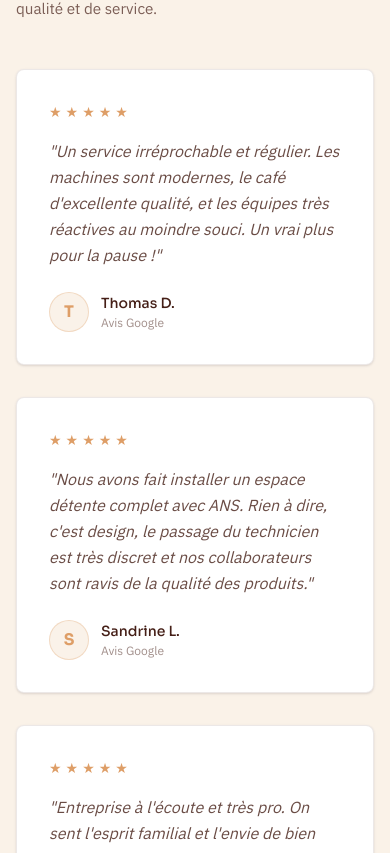
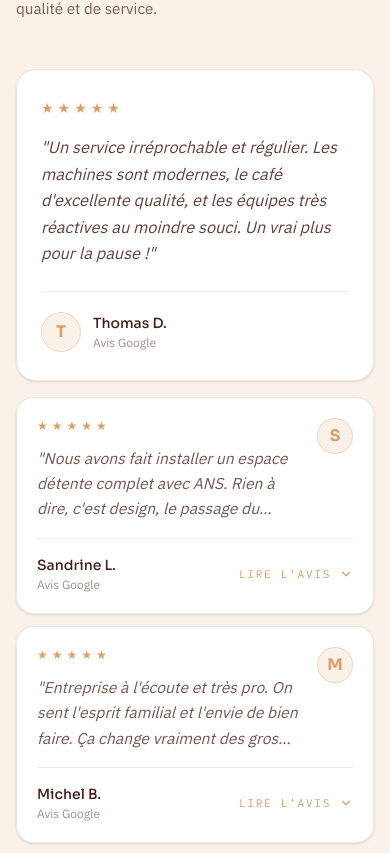
Before and after one commit to nohem-mg/ANS, a Next.js app: page / in a window 390 px wide. Shown: the part 2431-3284 px from the top of the page. Built offline with nearby package versions, Linux system fonts and the light colour scheme; a web font is replaced by a local one.

Commit message:
Update page.tsx

```diff
--- a/src/app/page.tsx
+++ b/src/app/page.tsx
@@ -667,6 +667,7 @@ const FAQSection = ({
 export default function Home() {
   const [loading, setLoading] = useState(true);
   const [activeFaqIndex, setActiveFaqIndex] = useState(0);
+  const [expandedMobileTestimonial, setExpandedMobileTestimonial] = useState<number | null>(null);
   const containerRef = useRef(null);
   const { scrollYProgress } = useScroll();
   const scaleX = useSpring(scrollYProgress, {
@@ -685,6 +686,10 @@ export default function Home() {
     }
     return () => { document.body.style.overflow = ''; };
   }, [loading]);
+
+  const featuredTestimonial = TESTIMONIALS[0];
+  const compactTestimonials = TESTIMONIALS.slice(1);
+
   return (
     <>
       {/* Loader overlay — always on top, fades out then unmounts */}
@@ -989,7 +994,105 @@ export default function Home() {
               </div>
             </div>
 
-            <div className="grid grid-cols-1 md:grid-cols-3 gap-8 mb-16">
+            <div className="md:hidden space-y-4 mb-12">
+              <motion.div
+                initial={{ opacity: 0, y: 20 }}
+                whileInView={{ opacity: 1, y: 0 }}
+                viewport={{ once: true }}
+                transition={{ duration: 0.6 }}
+                className="bg-white border border-deep-roast/10 shadow-sm px-6 py-7 rounded-[1.25rem]"
+              >
+                <div className="flex gap-1 mb-4 text-golden-extraction">
+                  {[...Array(5)].map((_, i) => (
+                    <span key={i} className="text-sm">★</span>
+                  ))}
+                </div>
+
+                <p
+                  className="text-deep-roast/85 italic leading-relaxed text-[1.02rem]"
+                  style={{ fontFamily: 'var(--font-ibm-plex-sans)' }}
+                >
+                  "{featuredTestimonial.review}"
+                </p>
+
+                <div className="flex items-center gap-3 mt-6 pt-5 border-t border-deep-roast/8">
+                  <div className="w-10 h-10 rounded-full bg-[#FAF2E9] border border-golden-extraction/30 flex items-center justify-center text-golden-extraction font-bold" style={{ fontFamily: 'var(--font-sora)' }}>
+                    {featuredTestimonial.name.charAt(0)}
+                  </div>
+                  <div>
+                    <p className="text-deep-roast font-medium text-sm" style={{ fontFamily: 'var(--font-sora)' }}>{featuredTestimonial.name}</p>
+                    <p className="text-deep-roast/50 text-xs mt-0.5" style={{ fontFamily: 'var(--font-ibm-plex-sans)' }}>Avis Google</p>
+                  </div>
+                </div>
+              </motion.div>
+
+              <div className="space-y-3">
+                {compactTestimonials.map((t, idx) => {
+                  const isExpanded = expandedMobileTestimonial === idx;
+
+                  return (
+                    <motion.div
+                      key={t.name}
+                      initial={{ opacity: 0, y: 20 }}
+                      whileInView={{ opacity: 1, y: 0 }}
+                      viewport={{ once: true }}
+                      transition={{ delay: 0.1 + idx * 0.1, duration: 0.5 }}
+                      className="bg-white border border-deep-roast/10 shadow-sm px-5 py-5 rounded-[1.1rem]"
+                    >
+                      <div className="flex items-start justify-between gap-4">
+                        <div className="min-w-0">
+                          <div className="flex gap-1 mb-3 text-golden-extraction">
+                            {[...Array(5)].map((_, i) => (
+                              <span key={i} className="text-xs">★</span>
+                            ))}
+                          </div>
+
+                          <p
+                            className="text-deep-roast/75 italic leading-relaxed text-[0.98rem]"
+                            style={
+                              isExpanded
+                                ? { fontFamily: 'var(--font-ibm-plex-sans)' }
+                                : {
+                                    fontFamily: 'var(--font-ibm-plex-sans)',
+                                    display: '-webkit-box',
+                                    WebkitLineClamp: 3,
+                                    WebkitBoxOrient: 'vertical',
+                                    overflow: 'hidden',
+                                  }
+                            }
+                          >
+                            "{t.review}"
+                          </p>
+                        </div>
+
+                        <div className="w-9 h-9 rounded-full bg-[#FAF2E9] border border-golden-extraction/30 flex items-center justify-center text-golden-extraction font-bold shrink-0" style={{ fontFamily: 'var(--font-sora)' }}>
+                          {t.name.charAt(0)}
+                        </div>
+                      </div>
+
+                      <div className="flex items-center justify-between gap-3 mt-4 pt-4 border-t border-deep-roast/8">
+                        <div className="min-w-0">
+                          <p className="text-deep-roast font-medium text-sm" style={{ fontFamily: 'var(--font-sora)' }}>{t.name}</p>
+                          <p className="text-deep-roast/50 text-xs mt-0.5" style={{ fontFamily: 'var(--font-ibm-plex-sans)' }}>Avis Google</p>
+                        </div>
+
+                        <button
+                          type="button"
+                          onClick={() => setExpandedMobileTestimonial(isExpanded ? null : idx)}
+                          className="inline-flex items-center gap-2 text-[11px] tracking-[0.16em] uppercase text-golden-extraction shrink-0"
+                          style={{ fontFamily: 'var(--font-ibm-plex-mono)' }}
+                        >
+                          {isExpanded ? "Réduire" : "Lire l'avis"}
+                          <ChevronDown className={`w-3.5 h-3.5 transition-transform duration-300 ${isExpanded ? 'rotate-180' : ''}`} />
+                        </button>
+                      </div>
+                    </motion.div>
+                  );
+                })}
+              </div>
+            </div>
+
+            <div className="hidden md:grid grid-cols-1 md:grid-cols-3 gap-8 mb-16">
               {TESTIMONIALS.map((t, idx) => (
                 <motion.div
                   key={idx}
```
